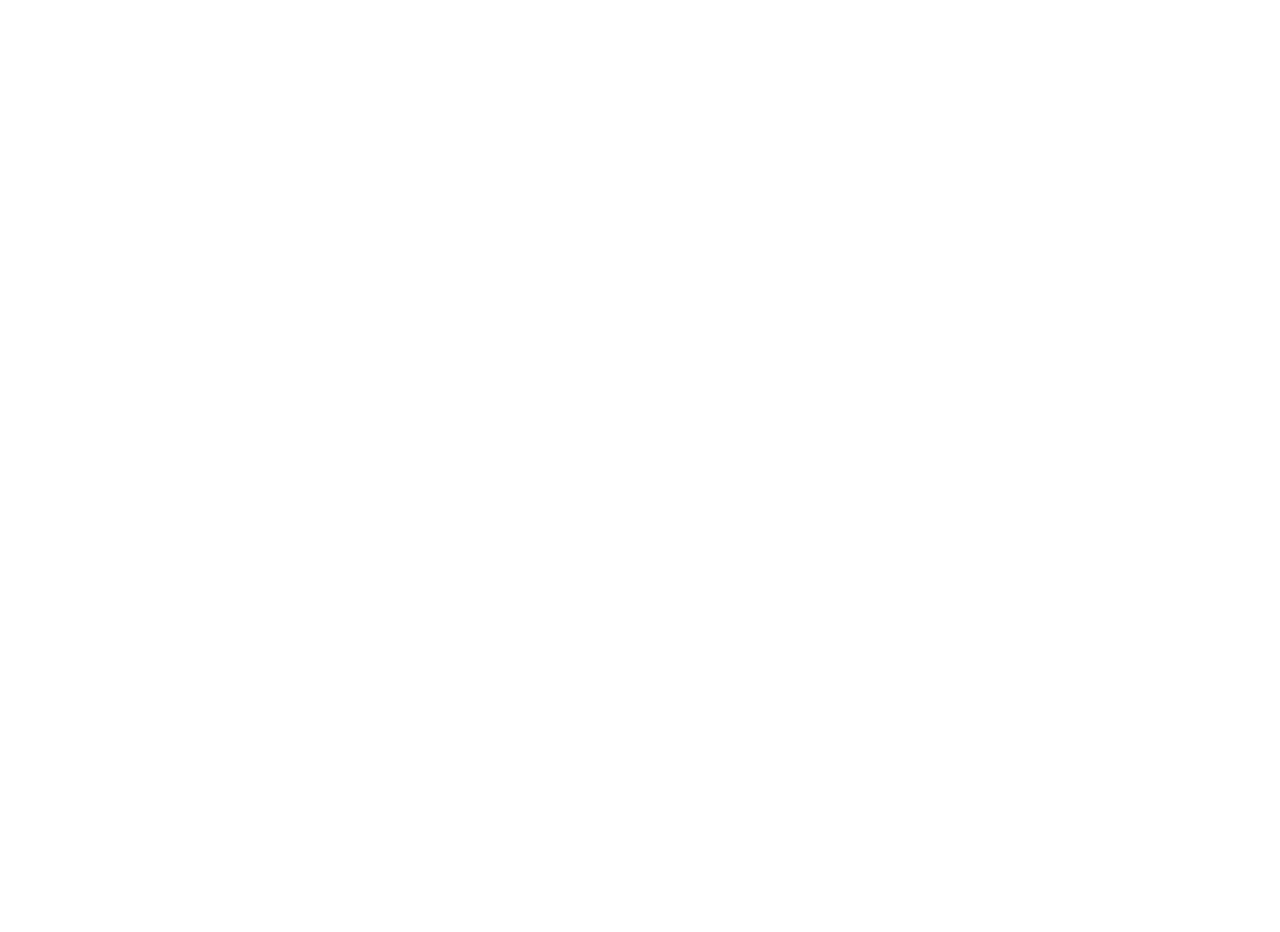
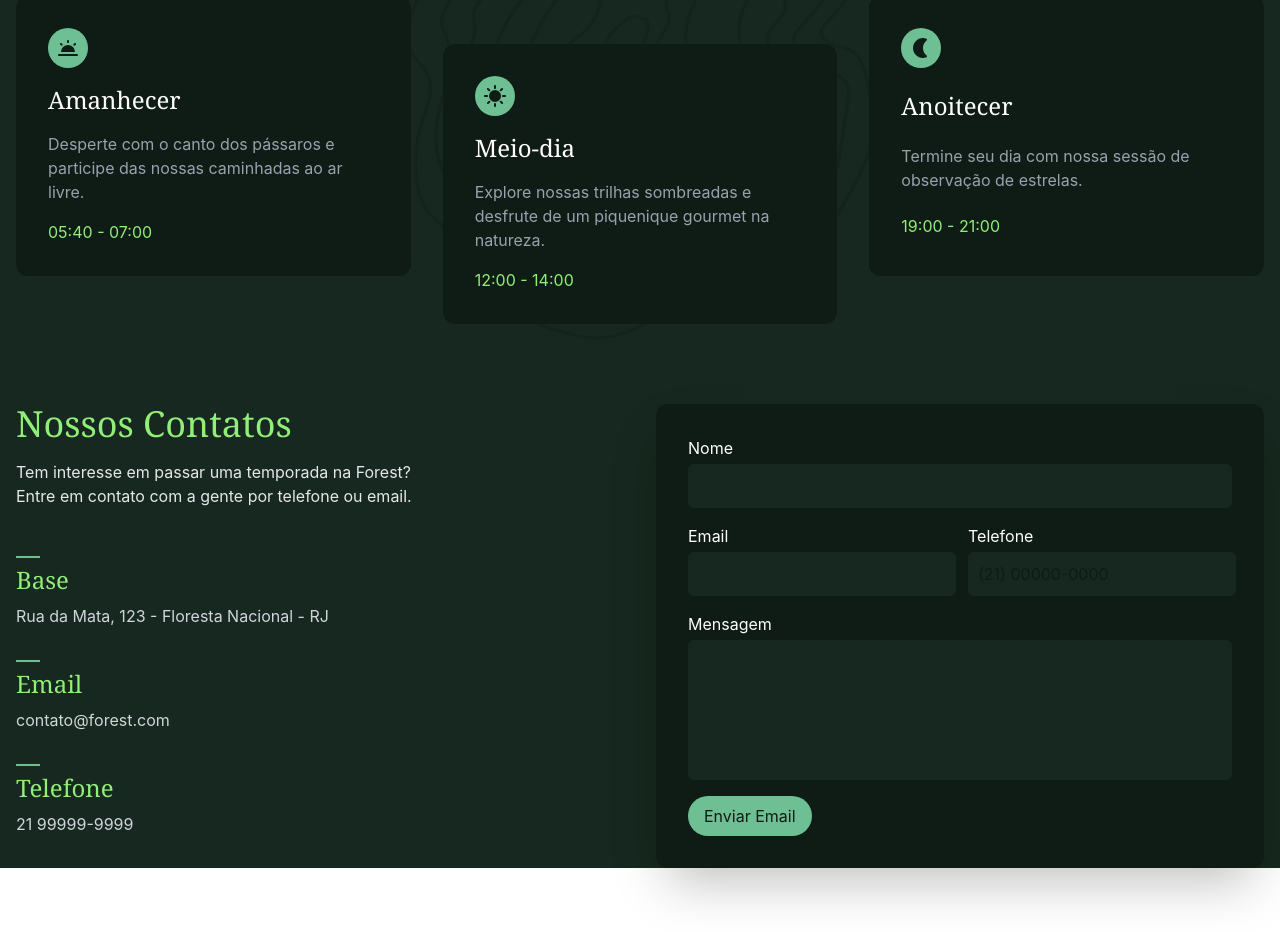
Before and after one commit to JuniorBarros92/TailwindCSS, a React (Vite) app: page / in a window 1280 px wide. Shown: the part 3180-4112 px from the top of the page. Before the commit the page ends 2984 px from the top, so only its background shows below. Built offline with nearby package versions, Linux system fonts and the light colour scheme.

Commit message:
Adicionando componenentes

```diff
--- a/src/App.css
+++ b/src/App.css
@@ -8,6 +8,12 @@
   .container {
     padding-inline: 1rem;
   }
+}
+
+.input {
+  @apply rounded-md border-2 border-verde-800 bg-verde-800 p-2 text-white
+  focus:outline-none focus:ring-2 focus:ring-verde-400 focus:border-verde-900
+  placeholder:text-verde-900;
 }
 
 @theme {
--- a/src/App.tsx
+++ b/src/App.tsx
@@ -5,6 +5,8 @@
 import Acomodacoes from './components/Acomodacoes';
 import Eventos from './components/Eventos';
 import Experiencias from './components/Experiencias';
+import CicloNatural from './components/CicloNatural';
+import Contato from './components/Contato';
 
 function App() {
   return (
@@ -15,6 +17,8 @@
       <Acomodacoes />
       <Eventos />
       <Experiencias />
+      <CicloNatural />
+      <Contato />
     </div>
   );
 }
--- /dev/null
+++ b/src/components/CicloNatural.tsx
@@ -0,0 +1,68 @@
+type CicloItem = {
+  titulo: string;
+  descricao: string;
+  horario: string;
+  img: string;
+  destaque?: boolean;
+};
+
+const itens: CicloItem[] = [
+  {
+    titulo: 'Amanhecer',
+    descricao:
+      'Desperte com o canto dos pássaros e participe das nossas caminhadas ao ar livre.',
+    horario: '05:40 - 07:00',
+    img: '/img/manha.svg',
+  },
+  {
+    titulo: 'Meio-dia',
+    descricao:
+      'Explore nossas trilhas sombreadas e desfrute de um piquenique gourmet na natureza.',
+    horario: '12:00 - 14:00',
+    img: '/img/dia.svg',
+    destaque: true,
+  },
+  {
+    titulo: 'Anoitecer',
+    descricao: 'Termine seu dia com nossa sessão de observação de estrelas.',
+    horario: '19:00 - 21:00',
+    img: '/img/noite.svg',
+  },
+];
+
+const CicloNatural = () => {
+  return (
+    <section className="container bg-[url('/img/padrao.svg')] bg-contain bg-center bg-no-repeat mb-12 sm:mb-16 sm:py-16">
+      <p className="mb-4 text-center text-verde-200 uppercase tracking-widest text-sm">
+        Ciclo Natural
+      </p>
+
+      <h2 className="mb-8 mx-auto font-serif text-balance text-center max-w-3l text-white text-4xl sm:text-6xl">
+        Ritmo da Floresta
+      </h2>
+
+      <div className="flex flex-col gap-4 sm:flex-row sm:gap-8">
+        {itens.map((item, index) => (
+          <div
+            key={index}
+            className={`grid flex-1 gap-4 bg-verde-900 p-6 sm:p-8 rounded-xl transition-transform
+              ${item.destaque ? 'sm:translate-y-12 sm:hover:translate-y-10' : 'sm:hover:-translate-y-2'}
+            `}
+          >
+            <div className="bg-verde-400 rounded-full size-10 flex items-center justify-center">
+              <img src={item.img} alt={item.titulo} />
+            </div>
+
+            <h3 className="font-serif text-2xl text-white">{item.titulo}</h3>
+
+            <p className="text-gray-400">{item.descricao}</p>
+
+            <span className="text-verde-300">{item.horario}</span>
+          </div>
+        ))}
+      </div>
+    </section>
+  );
+};
+
+export default CicloNatural;
--- /dev/null
+++ b/src/components/Contato.tsx
@@ -0,0 +1,185 @@
+import { useState } from 'react';
+
+type FormData = {
+  nome: string;
+  email: string;
+  telefone: string;
+  mensagem: string;
+};
+
+const Contato = () => {
+  const [form, setForm] = useState<FormData>({
+    nome: '',
+    email: '',
+    telefone: '',
+    mensagem: '',
+  });
+
+  const [loading, setLoading] = useState(false);
+  const [enviado, setEnviado] = useState(false);
+
+  function handleChange(
+    e: React.ChangeEvent<HTMLInputElement | HTMLTextAreaElement>,
+  ) {
+    setForm({
+      ...form,
+      [e.target.name]: e.target.value,
+    });
+  }
+
+  async function handleSubmit(e: React.FormEvent) {
+    e.preventDefault();
+
+    setLoading(true);
+    setEnviado(false);
+
+    try {
+      // simulação de envio (depois você pode trocar por API ou EmailJS)
+      await new Promise((resolve) => setTimeout(resolve, 1500));
+
+      console.log('Dados enviados:', form);
+
+      setEnviado(true);
+      setForm({
+        nome: '',
+        email: '',
+        telefone: '',
+        mensagem: '',
+      });
+    } catch (error) {
+      console.error('Erro ao enviar:', error);
+    } finally {
+      setLoading(false);
+    }
+  }
+
+  return (
+    <section
+      id="contato"
+      className="container mb-12 sm:mb-16 grid lg:grid-cols-2 gap-8"
+    >
+      {/* INFO */}
+      <div>
+        <h1 className="font-serif text-4xl text-verde-300 mb-4">
+          Nossos Contatos
+        </h1>
+
+        <p className="text-gray-200 text-balance mb-8">
+          Tem interesse em passar uma temporada na Forest? Entre em contato com
+          a gente por telefone ou email.
+        </p>
+
+        <div className="grid gap-4">
+          <div>
+            <span className="h-0.5 w-6 bg-verde-400 inline-block"></span>
+            <h2 className="mb-2 text-2xl text-verde-300 font-serif">Base</h2>
+            <p className="text-gray-300">
+              Rua da Mata, 123 - Floresta Nacional - RJ
+            </p>
+          </div>
+
+          <div>
+            <span className="h-0.5 w-6 bg-verde-400 inline-block"></span>
+            <h2 className="mb-2 text-2xl text-verde-300 font-serif">Email</h2>
+            <p className="text-gray-300">contato@forest.com</p>
+          </div>
+
+          <div>
+            <span className="h-0.5 w-6 bg-verde-400 inline-block"></span>
+            <h2 className="mb-2 text-2xl text-verde-300 font-serif">
+              Telefone
+            </h2>
+            <p className="text-gray-300">21 99999-9999</p>
+          </div>
+        </div>
+      </div>
+
+      {/* FORM */}
+      <form
+        onSubmit={handleSubmit}
+        className="grid gap-4 rounded-xl bg-verde-900 shadow-2xl p-4 lg:p-8"
+      >
+        <div className="grid gap-1">
+          <label className="text-white" htmlFor="nome">
+            Nome
+          </label>
+          <input
+            id="nome"
+            name="nome"
+            value={form.nome}
+            onChange={handleChange}
+            className="input"
+            type="text"
+            required
+          />
+        </div>
+
+        <div className="grid gap-4 sm:grid-cols-2">
+          <div className="grid gap-1">
+            <label className="text-white" htmlFor="email">
+              Email
+            </label>
+            <input
+              id="email"
+              name="email"
+              value={form.email}
+              onChange={handleChange}
+              className="input"
+              type="email"
+              required
+            />
+          </div>
+
+          <div className="grid gap-1">
+            <label className="text-white" htmlFor="telefone">
+              Telefone
+            </label>
+            <input
+              id="telefone"
+              name="telefone"
+              value={form.telefone}
+              onChange={handleChange}
+              className="input"
+              placeholder="(21) 00000-0000"
+              type="text"
+            />
+          </div>
+        </div>
+
+        <div className="grid gap-1">
+          <label className="text-white" htmlFor="mensagem">
+            Mensagem
+          </label>
+          <textarea
+            id="mensagem"
+            name="mensagem"
+            value={form.mensagem}
+            onChange={handleChange}
+            rows={5}
+            className="input resize-none"
+            required
+          />
+        </div>
+
+        <button
+          disabled={loading}
+          className={`place-self-start py-2 px-4 rounded-full transition ${
+            loading
+              ? 'bg-gray-500 cursor-not-allowed'
+              : 'bg-verde-400 text-verde-900 hover:opacity-80'
+          }`}
+        >
+          {loading ? 'Enviando...' : 'Enviar Email'}
+        </button>
+
+        {enviado && (
+          <p className="text-green-400 text-sm">
+            ✅ Mensagem enviada com sucesso!
+          </p>
+        )}
+      </form>
+    </section>
+  );
+};
+
+export default Contato;
```
